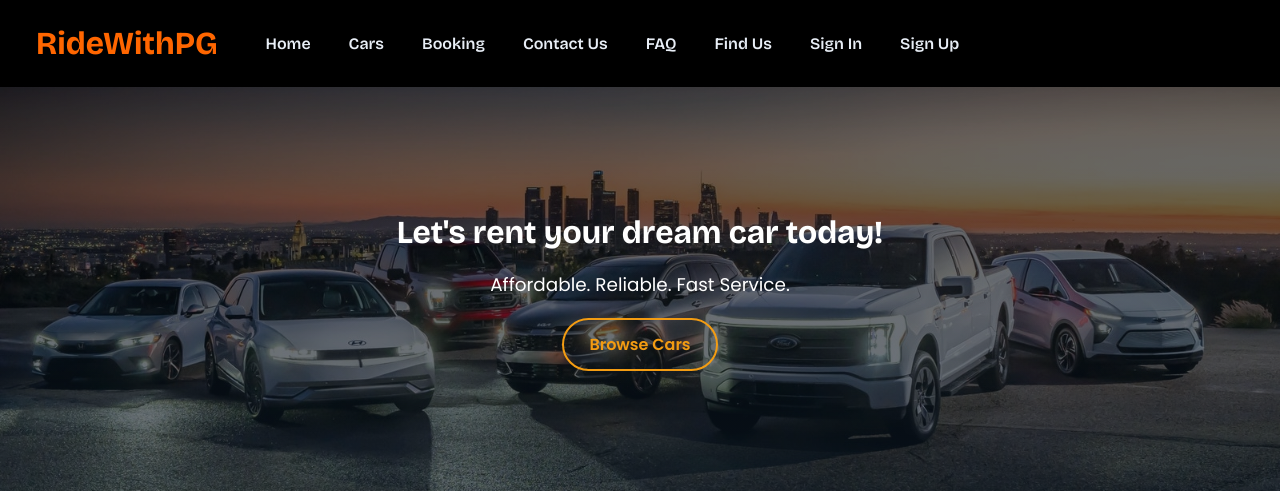
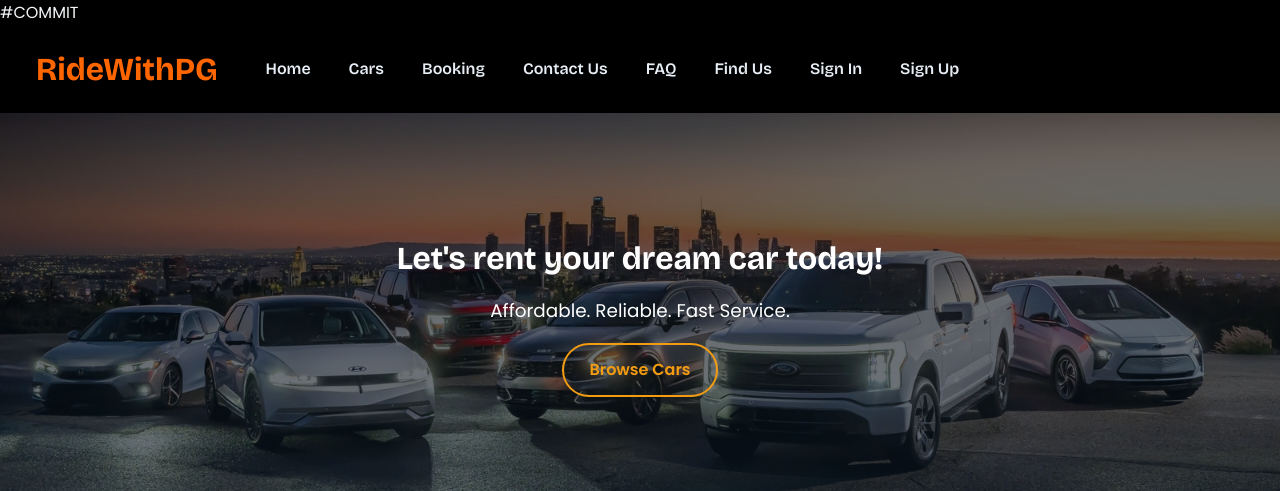
Before and after one commit to Syafiqcbs6/rental, a PHP site: page / in a window 1280 px wide. Shown: the top 491 px of the page. Run offline with PHP 8.4, Linux system fonts and the light colour scheme; data that the repository does not hold is empty.

Commit message:
contoh commit

```diff
--- a/rental/index.php
+++ b/rental/index.php
@@ -1,3 +1,5 @@
+#COMMIT
+
 <?php
 session_start();
 include("db_connect.php");
```
